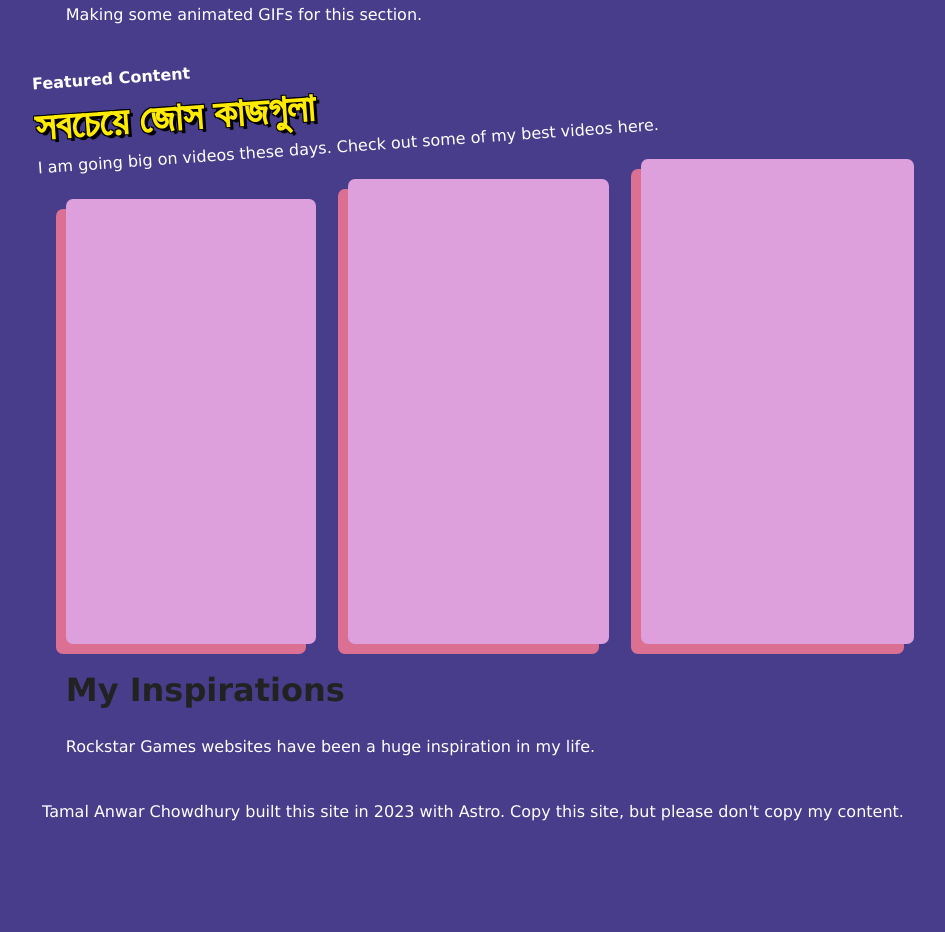
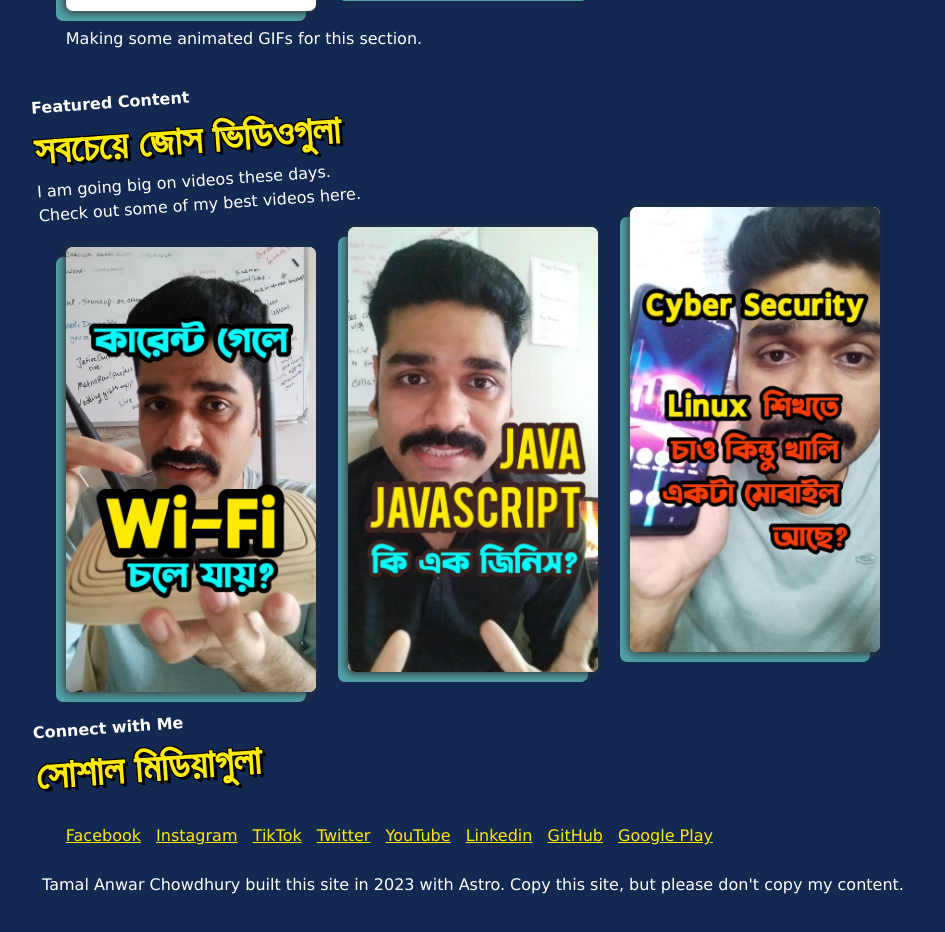
Before and after one commit to tamalchowdhury/astroresume, an Astro site: page / in a window 1280 px wide. Shown: the part 778-1710 px from the top of the page, without its empty margins (167-1112 px from the left). Before the commit the page ends 1647 px from the top, so only its background shows below. Built offline with nearby package versions, Linux system fonts and the light colour scheme; Astro itself is replaced by a stand-in of ours; a web font is replaced by a local one.

Commit message:
Adds new images for thumbnails

```diff
--- a/src/pages/index.astro
+++ b/src/pages/index.astro
@@ -14,6 +14,10 @@ import { SITE_TITLE, SITE_DESCRIPTION } from '../config';
     />
   </head>
   <body>
+    <div itemscope itemtype='https://schema.org/WebSite'>
+      <meta itemprop='url' content='https://tamalchowdhury.com/' />
+      <meta itemprop='name' content='Tamal Anwar Chowdhury' />
+    </div>
     <Header title={SITE_TITLE} />
     <>
       <div class='wrapper'>
@@ -26,6 +30,7 @@ import { SITE_TITLE, SITE_DESCRIPTION } from '../config';
         <div class='heading'>
           <h1 class='en'>Show Don't Tell</h1>
           <h1 class='bangla'>কথা কম কাজ বেশি</h1>
+          <p>Check out some of my best software work:</p>
         </div>
 
         <div class='content'>
@@ -38,21 +43,77 @@ import { SITE_TITLE, SITE_DESCRIPTION } from '../config';
 
         <div class='heading'>
           <h1 class='en'>Featured Content</h1>
-          <h1 class='bangla'>সবচেয়ে জোস কাজগুলা</h1>
-          <p>
-            I am going big on videos these days. Check out some of my best
-            videos here.
-          </p>
+          <h1 class='bangla'>সবচেয়ে জোস ভিডিওগুলা</h1>
+          <p>I am going big on videos these days.</p>
+          <p>Check out some of my best videos here.</p>
         </div>
 
         <div class='content'>
-          <div class='item one'></div>
-          <div class='item two'></div>
-          <div class='item three'></div>
+          <div class='item one'>
+            <a
+              href='https://www.tiktok.com/@tamalchow/video/7218895918823640321'
+              target='_blank'
+            >
+              <img
+                src='/img/thumb_wifi.jpg'
+                alt='No wifi after power cut video'
+              />
+            </a>
+          </div>
+          <div class='item two'>
+            <a
+              href='https://www.tiktok.com/@tamalchow/video/7217767040415796482'
+              target='_blank'
+            >
+              <img
+                src='/img/thumb_javajs.jpg'
+                alt='Are Java and JavaScript the same?'
+              />
+            </a>
+          </div>
+          <div class='item three'>
+            <a
+              href='https://www.tiktok.com/@tamalchow/video/7218596054202207490'
+              target='_blank'
+            >
+              <img
+                src='/img/thumb_cyb.jpg'
+                alt='Cybersecurity setup in mobile'
+              />
+            </a>
+          </div>
         </div>
 
-        <h1>My Inspirations</h1>
-        <p>Rockstar Games websites have been a huge inspiration in my life.</p>
+        <!-- <div class='heading'>
+          <h1 class='en'>Latest News</h1>
+          <h1 class='bangla'>লেটেস্ট খবর</h1>
+          <p>A blog feed will follow here..</p>
+        </div> -->
+        <div class='heading'>
+          <h1 class='en'>Connect with Me</h1>
+          <h1 class='bangla'>সোশাল মিডিয়াগুলা</h1>
+        </div>
+        <nav class='socials'>
+          <a href='https://facebook.com/tamalchowdhury.profile' target='_blank'
+            >Facebook</a
+          >
+          <a href='https://instagram.com/tamalchowdhury.insta' target='_blank'
+            >Instagram</a
+          >
+          <a href='https://tiktok.com/@tamalchow' target='_blank'>TikTok</a>
+          <a href='https://twitter.com/tamalchow' target='_blank'>Twitter</a>
+          <a href='https://www.youtube.com/@tamalchowdhury' target='_blank'
+            >YouTube</a
+          >
+          <a href='https://linkedin.com/in/tamalchowdhury' target='_blank'
+            >Linkedin</a
+          >
+          <a href='https://github.com/tamalchowdhury' target='_blank'>GitHub</a>
+          <a
+            href='https://play.google.com/store/apps/dev?id=5350464485153942303'
+            target='_blank'>Google Play</a
+          >
+        </nav>
       </div>
     </>
     <Footer />
--- a/src/styles/global.css
+++ b/src/styles/global.css
@@ -6,6 +6,8 @@
 
  :root {
 	--yellow: #ffeb01;
+	--bg: #142951;
+	--shade: #50A4AB;
  }
 
 @font-face {
@@ -69,13 +71,20 @@
 
 }
 
+.item img {
+	display: block;
+}
+
 
 .item {
-	background: plum;
+	background: white;
 	aspect-ratio: 9/16;
 	border-radius: 7px;
+	overflow: hidden;
 
-	box-shadow: -10px 10px 0 palevioletred;
+	box-shadow:
+	-2px 2px 10px #333,
+	-10px 10px 0 var(--shade);
 }
 
 .item.one {
@@ -96,7 +105,7 @@ body {
 	margin: auto;
 	padding: 20px;
 	text-align: left;
-	background-color: darkslateblue;
+	background-color: var(--bg);
 	word-wrap: break-word;
 	overflow-wrap: break-word;
 	line-height: 1.5;
@@ -119,7 +128,7 @@ b {
 	color: #222;
 }
 a {
-	color: #3273dc;
+	color: var(--yellow);
 }
 nav a {
 	margin-right: 10px;
```
Also changed, not shown: .pnp.cjs, .pnp.loader.mjs, public/img/thumb_cyb.jpg (added), public/img/thumb_javajs.jpg (added), public/img/thumb_wifi.jpg (added), public/img/thumb_wp.jpg (added), 1 other file.
